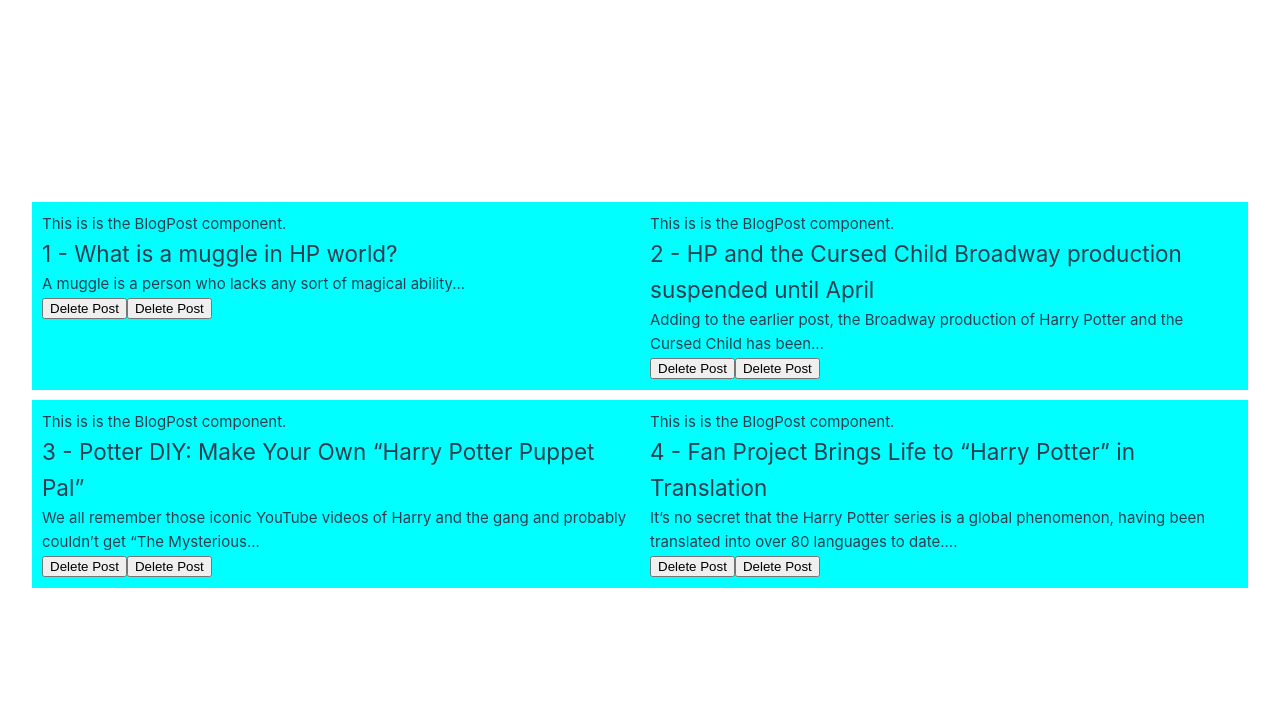
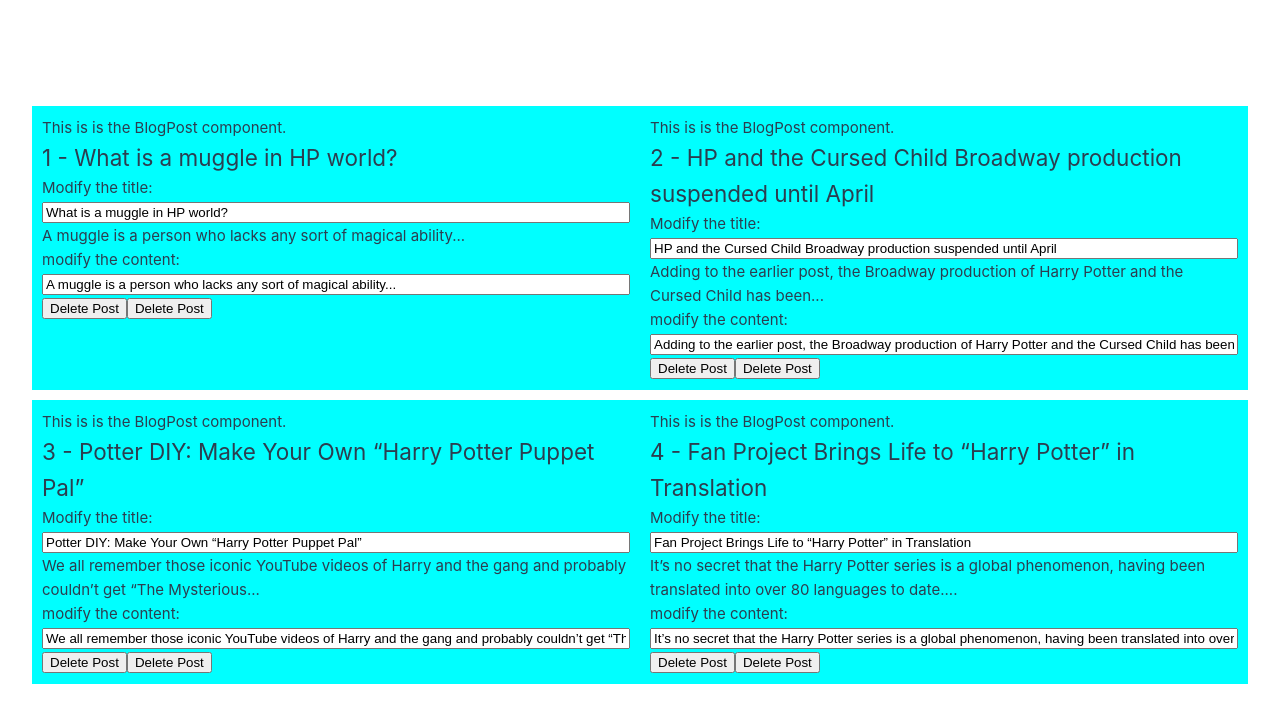
Before and after one commit to oropezalondra/learn-vue-3-with-alondra, a Vue app: page / in a window 1280 px wide. Shown: the top 722 px of the page. Built offline with nearby package versions, Linux system fonts and the light colour scheme.

Commit message:
Component v-model for a twi-way data binding

```diff
--- a/src/App.vue
+++ b/src/App.vue
@@ -2,7 +2,9 @@
   <BlogPost
   v-for="post in posts"
   :key="post.id"
-  v-bind="post"
+  :id="post.id"
+  v-model:blogPostTitle="post.blogPostTitle"
+  v-model:blogPostContent="post.blogPostContent"
   @delete-blog-post="processDeletion"
   ></BlogPost>
 </template>
--- a/src/BlogPost.vue
+++ b/src/BlogPost.vue
@@ -5,7 +5,15 @@
         </p>
 
         <h2>{{ id }} - {{ blogPostTitle }}</h2>
+        <div>
+            Modify the title:
+            <input type="text" v-model="blogPostTitle" />
+        </div>
         <h4>{{ blogPostContent }}</h4>
+        <div>
+            modify the content:
+            <input type="text" v-model="blogPostContent"/>
+        </div>
         <button @click="$emit('delete-blog-post', id)">Delete Post</button>
         <button @click="emitDeletePostEvent(id)">Delete Post</button>
     </div>
@@ -16,13 +24,16 @@
 
 let message = ref('This is is the BlogPost component.')
 
-defineProps(['id','blogPostTitle','blogPostContent'])
+defineProps(['id'])
 
  const emit = defineEmits(['delete-blog-post'])
 
 function emitDeletePostEvent(id) {
     emit('delete-blog-post', id)
 }
+
+let blogPostContent = defineModel('blogPostContent')
+let blogPostTitle = defineModel('blogPostTitle')
 
 </script>
 
@@ -34,4 +45,8 @@
     margin-bottom: 10px;
 }
 
+input{
+    width: 100%;
+}
+
 </style>
```
